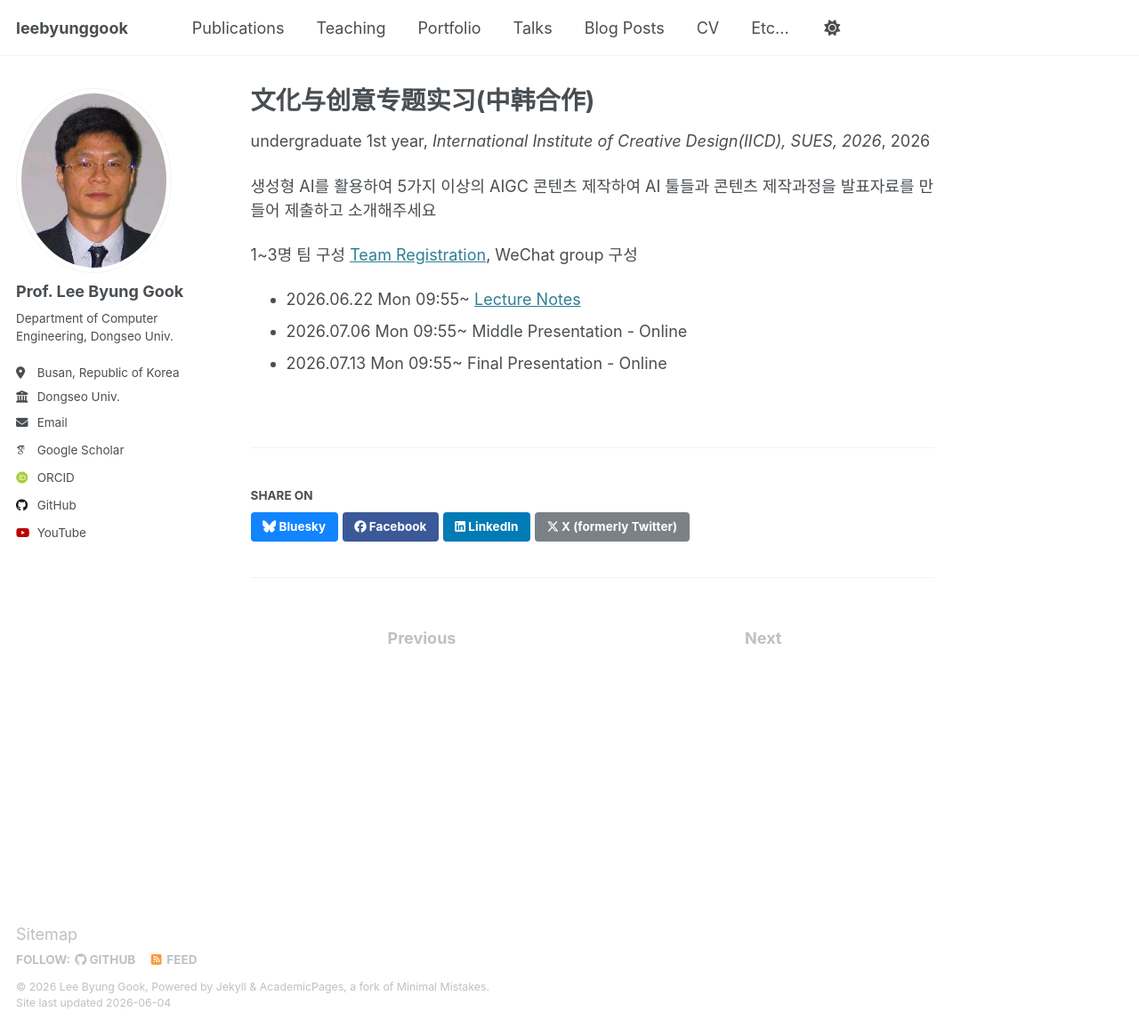
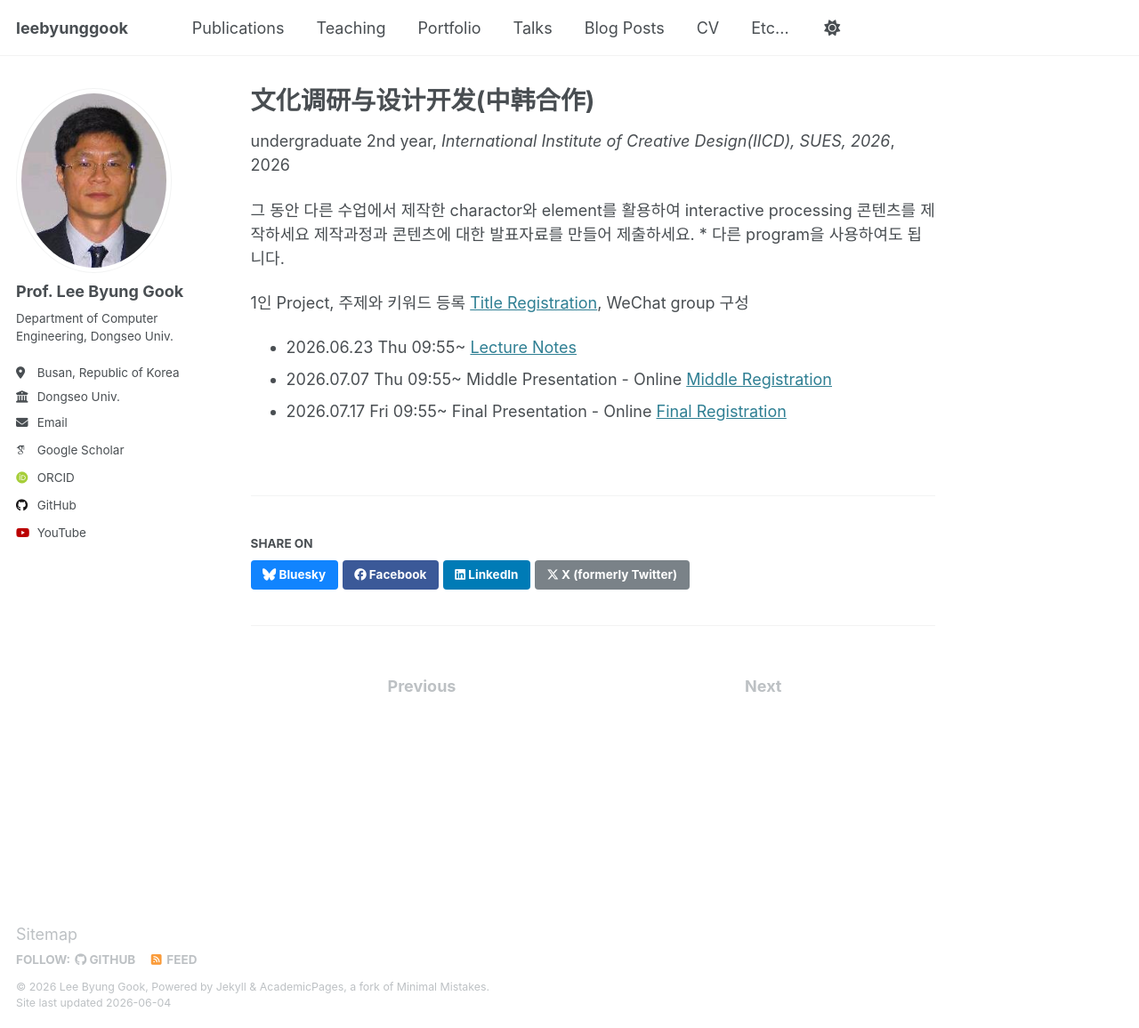
Before and after one commit to leebyunggook/leebyunggook.github.io, a Jekyll site: the page built from _teaching/2026-spring-teaching-9.md, in a window 1280 px wide and 1156 px high. Shown: the whole window at 89% size. Built offline with Jekyll 4.4.1, drawn with Linux system fonts in a browser that asks for light colours; some web fonts are replaced.

Commit message:
Update 2026-spring-teaching-9.md

```diff
--- a/_teaching/2026-spring-teaching-9.md
+++ b/_teaching/2026-spring-teaching-9.md
@@ -1,18 +1,18 @@
 ---
-title: "文化与创意专题实习(中韩合作)"
+title: "文化调研与设计开发(中韩合作)"
 collection: teaching
-type: "undergraduate 1st year"
-permalink: /teaching/2026-spring-teaching-8
+type: "undergraduate 2nd year"
+permalink: /teaching/2026-spring-teaching-9
 venue: "International Institute of Creative Design(IICD), SUES, 2026"
 date: 2026-06-05
 location: "Shanghai, China"
 ---
 
-생성형 AI를 활용하여 5가지 이상의 AIGC 콘텐츠 제작하여
-AI 툴들과 콘텐츠 제작과정을 발표자료를 만들어 제출하고 소개해주세요
+그 동안 다른 수업에서 제작한 charactor와 element를 활용하여 interactive processing 콘텐츠를 제작하세요
+제작과정과 콘텐츠에 대한 발표자료를 만들어 제출하세요. * 다른 program을 사용하여도 됩니다.
 
-1~3명 팀 구성 [Team Registration](https://leebyunggook.github.io/), WeChat group 구성
+1인 Project, 주제와 키워드 등록 [Title Registration](https://leebyunggook.github.io/), WeChat group 구성
 
-* 2026.06.22 Mon 09:55~ [Lecture Notes](https://leebyunggook.github.io/)
-* 2026.07.06 Mon 09:55~ Middle Presentation - Online
-* 2026.07.13 Mon 09:55~ Final Presentation - Online
+* 2026.06.23 Thu 09:55~ [Lecture Notes](https://leebyunggook.github.io/)
+* 2026.07.07 Thu 09:55~ Middle Presentation - Online [Middle Registration](https://leebyunggook.github.io/)
+* 2026.07.17 Fri 09:55~ Final Presentation - Online [Final Registration](https://leebyunggook.github.io/)
```
